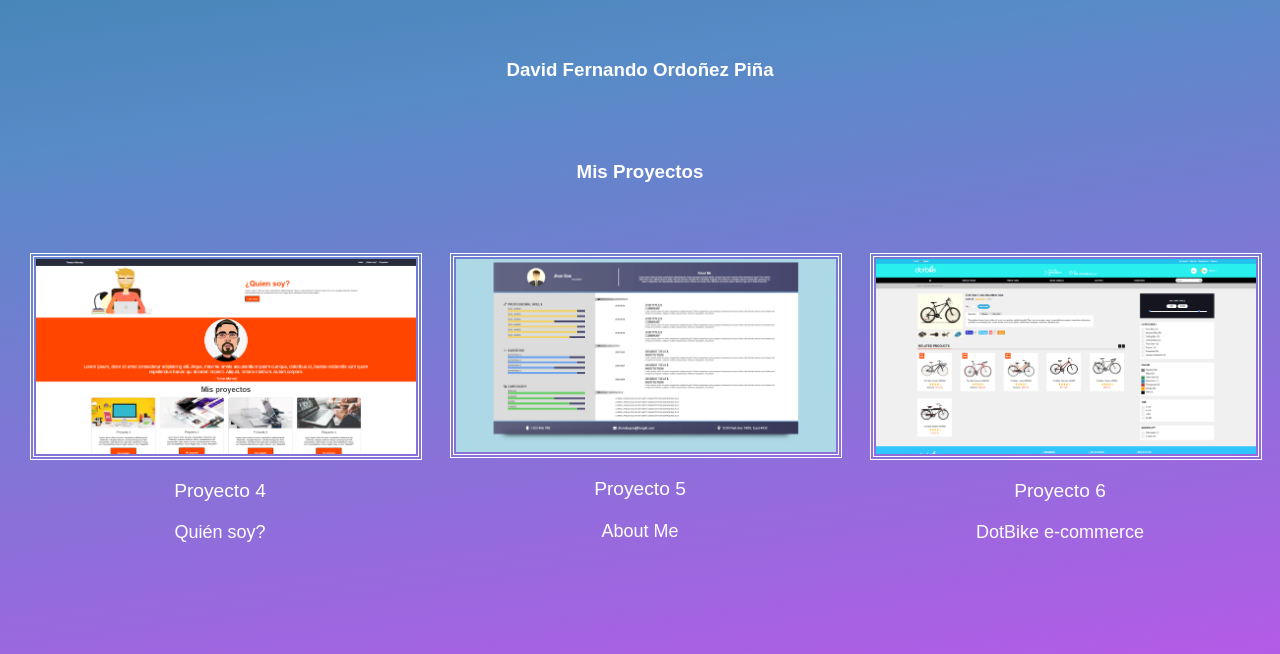
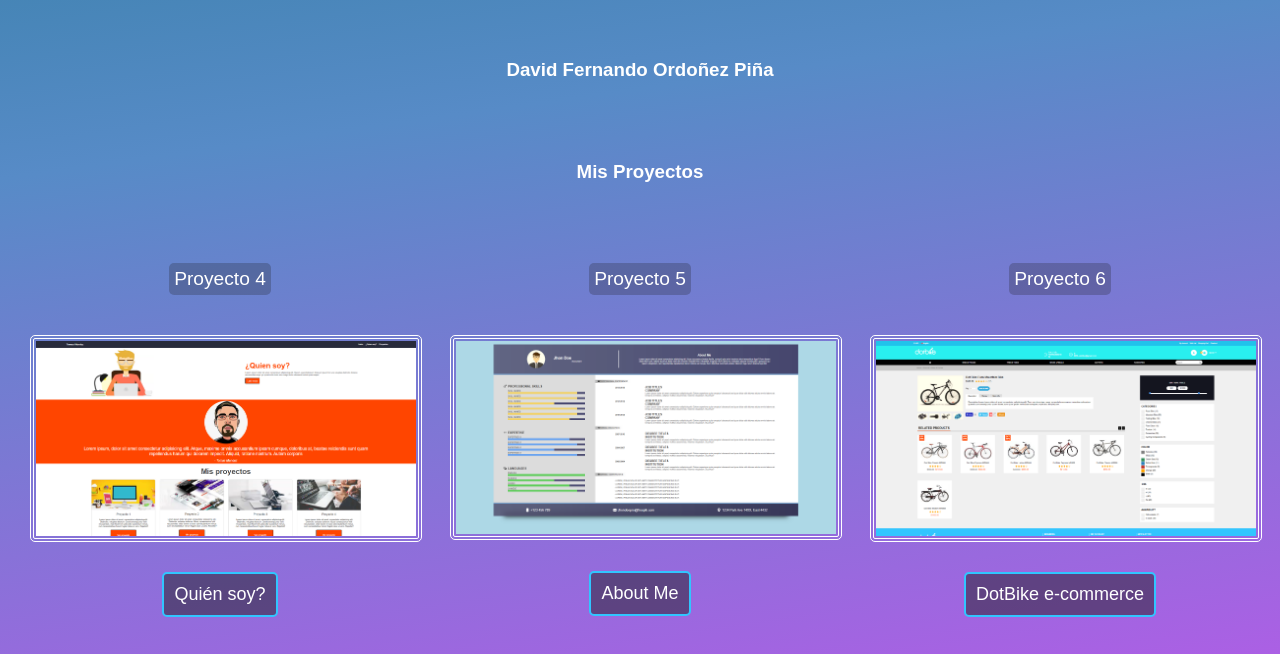
Before and after one commit to Coding-Life-123/sena-portfolio, a plain HTML site: page index.html in a window 1280 px wide. Shown: the part 298-952 px from the top of the page. Drawn offline with Linux system fonts and the light colour scheme.

Commit message:
new styling

```diff
--- a/index.html
+++ b/index.html
@@ -14,18 +14,18 @@
         <h3>Mis Proyectos</h3>
         <div class="projects">
             <div class="project4">
+                <p>Proyecto 4</p>
                 <img src="./project4-img.png" alt="project 4 image">
-                <p>Proyecto 4</p>
                 <a href="https://proyecto4-ten.vercel.app">Quién soy?</a>
             </div>
             <div class="project5">
+                <p>Proyecto 5</p>
                 <img src="./project5-img.png" alt="project 5 image">
-                <p>Proyecto 5</p>
                 <a href="https://proyecto5-nine.vercel.app">About Me</a>
             </div>
             <div class="project6">
+                <p>Proyecto 6</p>
                 <img src="./project6-img.png" alt="project 6 image">
-                <p>Proyecto 6</p>
                 <a href="https://proyecto6-olive.vercel.app">DotBike e-commerce</a>
             </div>
         </div>
--- a/styles.css
+++ b/styles.css
@@ -41,23 +41,32 @@ h3 {
     flex-direction: column;
   }
 
+  p{
+    color: white;
+    text-decoration: none;
+    margin: 10px auto;
+    font-size: larger;
+    border-radius: 5px;
+    background-color: rgba(27, 27, 27, 0.244);
+    padding: 5px;
+  }
+
   img {
     width: 100%;
     border: 4px double white;
     padding: 2px;
-  }
-
-  p{
-    color: white;
-    text-decoration: none;
-    margin: 20px auto;
-    font-size: larger;
+    margin: 30px auto;
+    border-radius: 5px;
   }
 
   a{
     color: white;
     margin: auto;
     text-decoration: none;
+    border: 2px solid #31c5ff;
+    border-radius: 5px;
+    background-color: rgba(27, 27, 27, 0.476);
+    padding: 10px;
     font-size: large;
   }
 }
```
